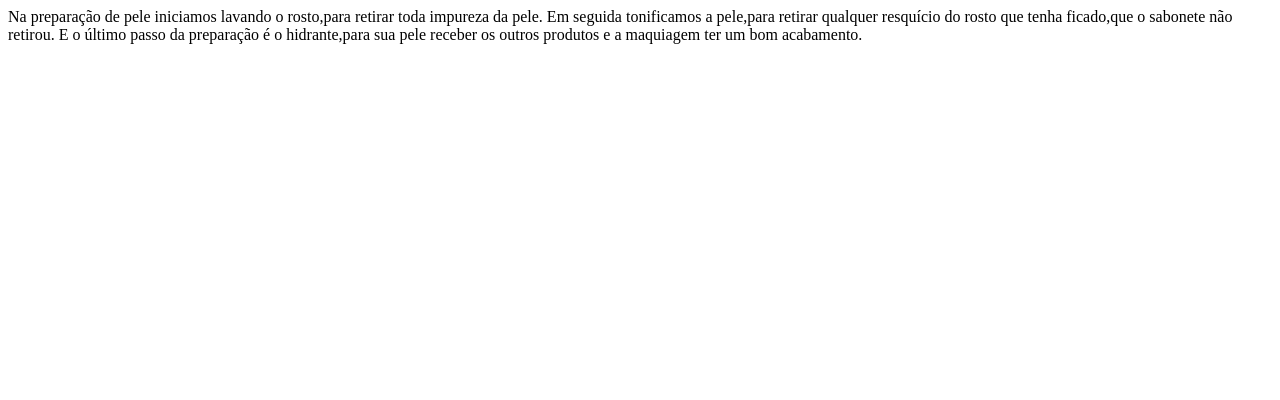
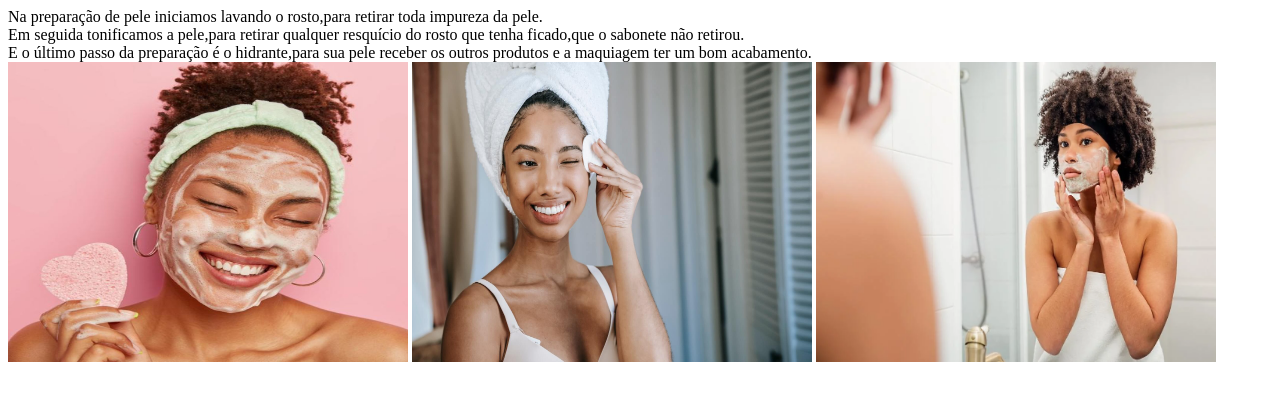
Before and after one commit to marianagoes/cemca, a plain HTML site: page preparação de pele.html in a window 1280 px wide. Drawn offline with Linux system fonts and the light colour scheme.

Commit message:
Add files via upload

```diff
--- a/preparação de pele.html
+++ b/preparação de pele.html
@@ -5,12 +5,20 @@
     <meta http-equiv="X-UA-Compatible" content="IE=edge">
     <meta name="viewport" content="width=device-width, initial-scale=1.0">
     <title>Document</title>
+    <style>
+        img{
+            width: 400px;
+            height: 300px;
+        }
+    </style>
 </head>
 <body>
 
-    Na preparação de pele iniciamos lavando o rosto,para retirar toda impureza da pele.
-    Em seguida tonificamos a pele,para retirar qualquer resquício do rosto que tenha ficado,que o sabonete não retirou.
-    E o último passo da preparação é o hidrante,para sua pele receber os outros produtos e a maquiagem ter um bom acabamento.
-
+    Na preparação de pele iniciamos lavando o rosto,para retirar toda impureza da pele. <br>
+    Em seguida tonificamos a pele,para retirar qualquer resquício do rosto que tenha ficado,que o sabonete não retirou. <br>
+    E o último passo da preparação é o hidrante,para sua pele receber os outros produtos e a maquiagem ter um bom acabamento. <br>
+ <img src="lavando o rosto.jpg" alt="">
+ <img src="tonico.jpg" alt="">
+ <img src="18340-entenda-o-que-e-o-skincare-e-como-montar-orig-2.webp " alt="">
 </body>
 </html>
```
Also changed, not shown: aplicação da base+corretivo.html (+3 -3 lines), contorno+blush+iluminador.html (+9 -0 lines), 18340-entenda-o-que-e-o-skincare-e-como-montar-orig-2.webp (added), blush.jpeg (added), contorno.webp (added), iluminador_tamara3_nAV1SgT.webp (added), lavando o rosto.jpg (added), tonico.jpg (added).
